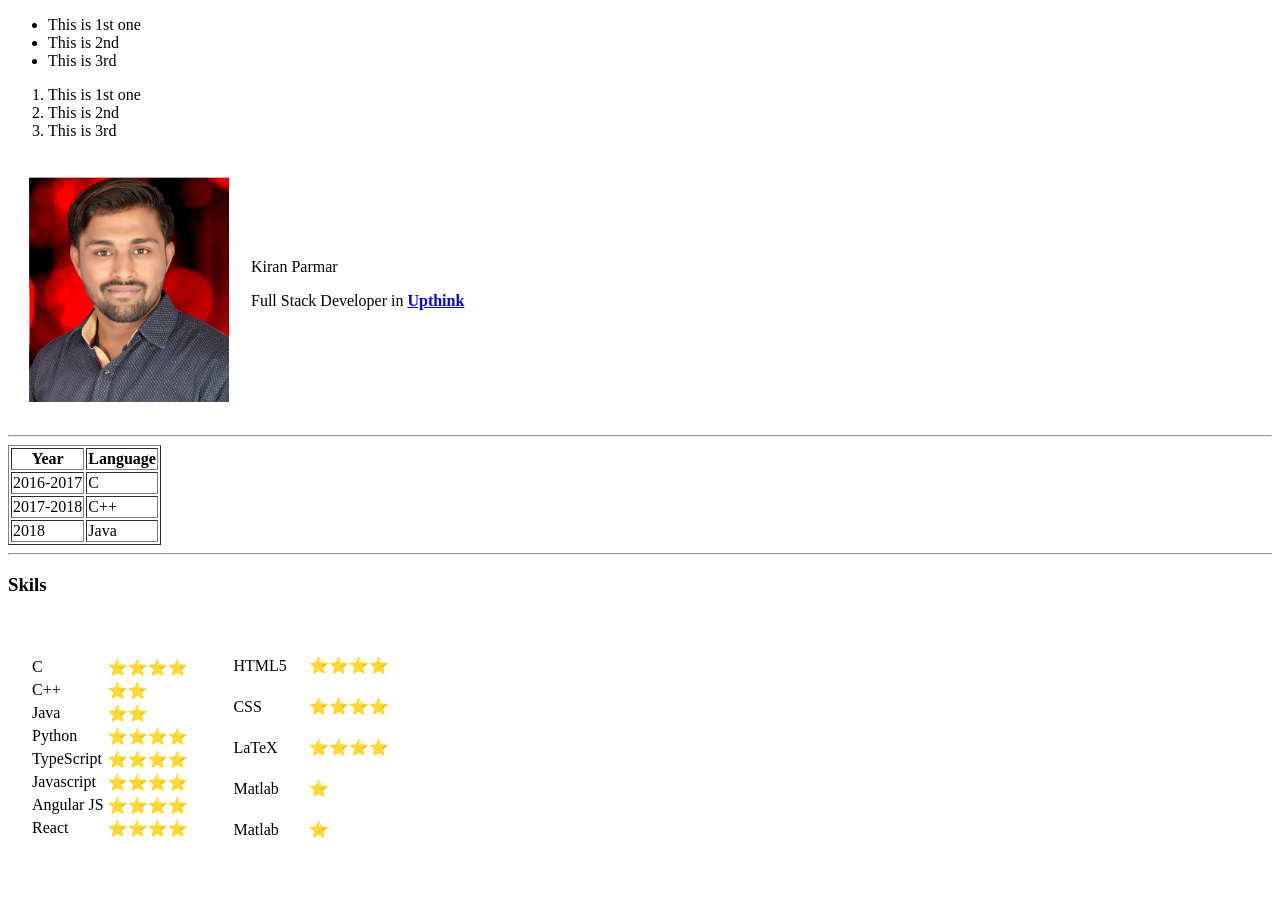
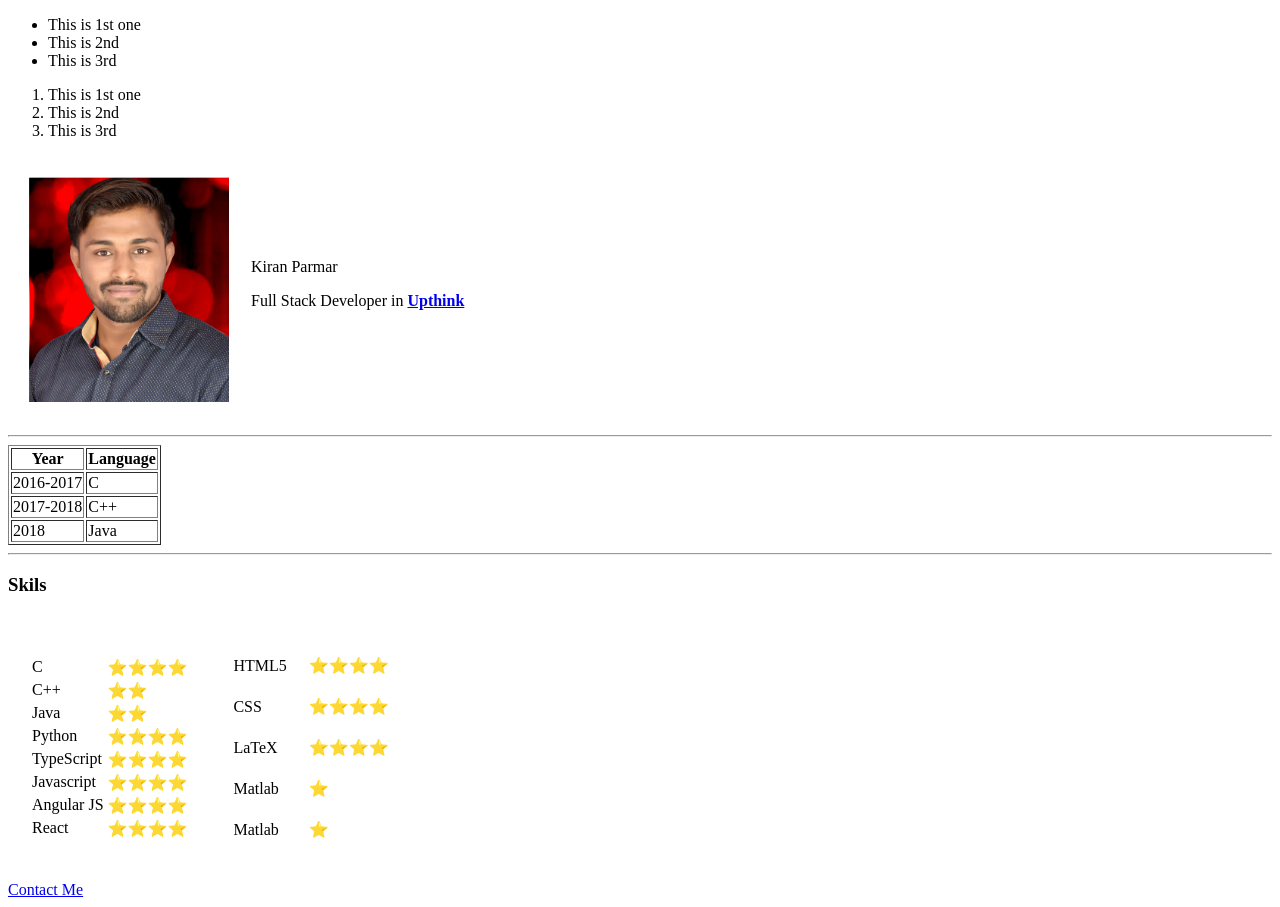
Before and after one commit to KiranParmar0/CV, a plain HTML site: page index.html in a window 1280 px wide. Drawn offline with Linux system fonts and the light colour scheme.

Commit message:
Update index.html

```diff
--- a/index.html
+++ b/index.html
@@ -126,7 +126,7 @@
       </td>
     </tr>
   </table>
-
+<a href="contac.html">Contact Me</a>
 
 </body>
 
```
